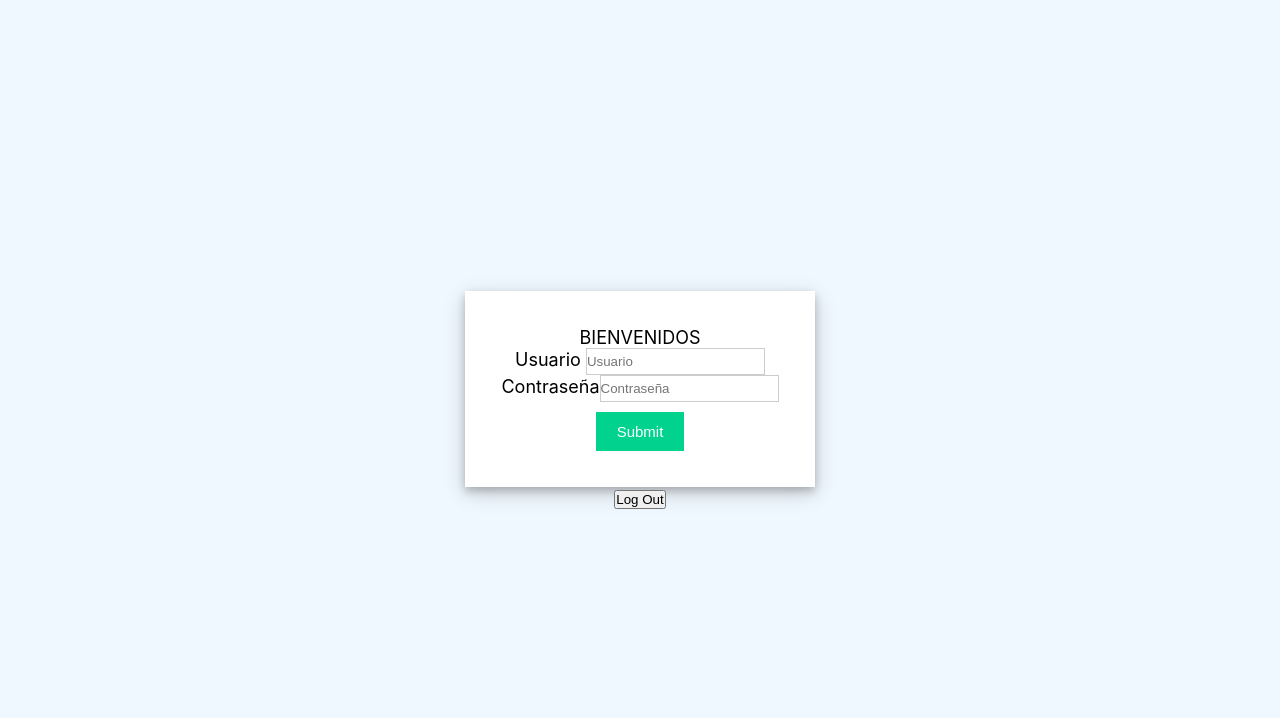
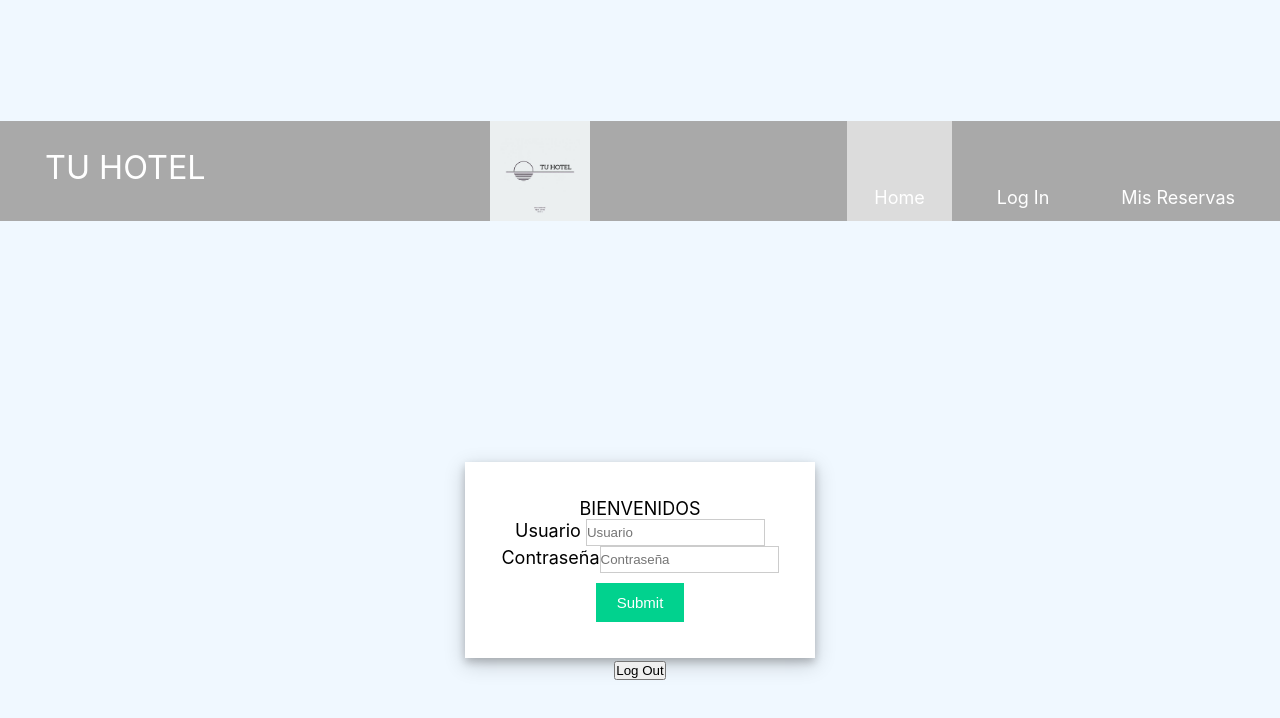
Before and after one commit to mateonegri/proyecto-arq-sw, a React (Create React App) app in the folder frontend/: page /login in a window 1280 px wide. Shown: the top 718 px of the page. Built offline with nearby package versions, Linux system fonts and the light colour scheme.

Commit message:
Arregle Login

```diff
--- a/frontend/src/paginas/Login.jsx
+++ b/frontend/src/paginas/Login.jsx
@@ -2,6 +2,7 @@
 import React, { useState } from "react";
 import ReactDOM from "react-dom";
 import Cookies from "universal-cookie";
+import Navbar from "../componentes/Navbar.jsx";
 
 const Cookie = new Cookies();
 
@@ -89,8 +90,9 @@ export function Login() {
   }
 
   return (
-
-      <div className="app">
+    <>
+    <Navbar />
+    <div className="app">
         <div className="login-form">
           <div className="title">BIENVENIDOS</div>
 
@@ -99,5 +101,6 @@ export function Login() {
 
         <button onClick={logout}>Log Out</button>
       </div>
+    </>
   );
 }
```
